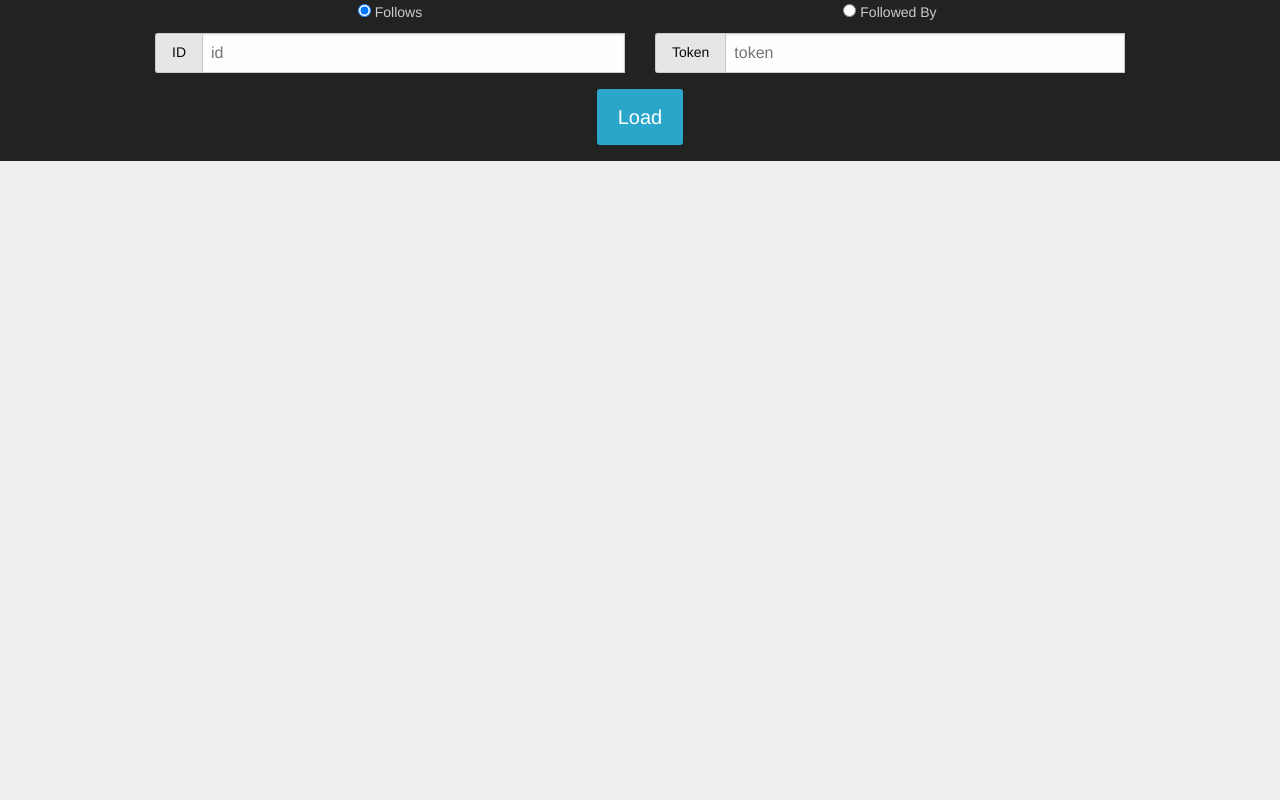
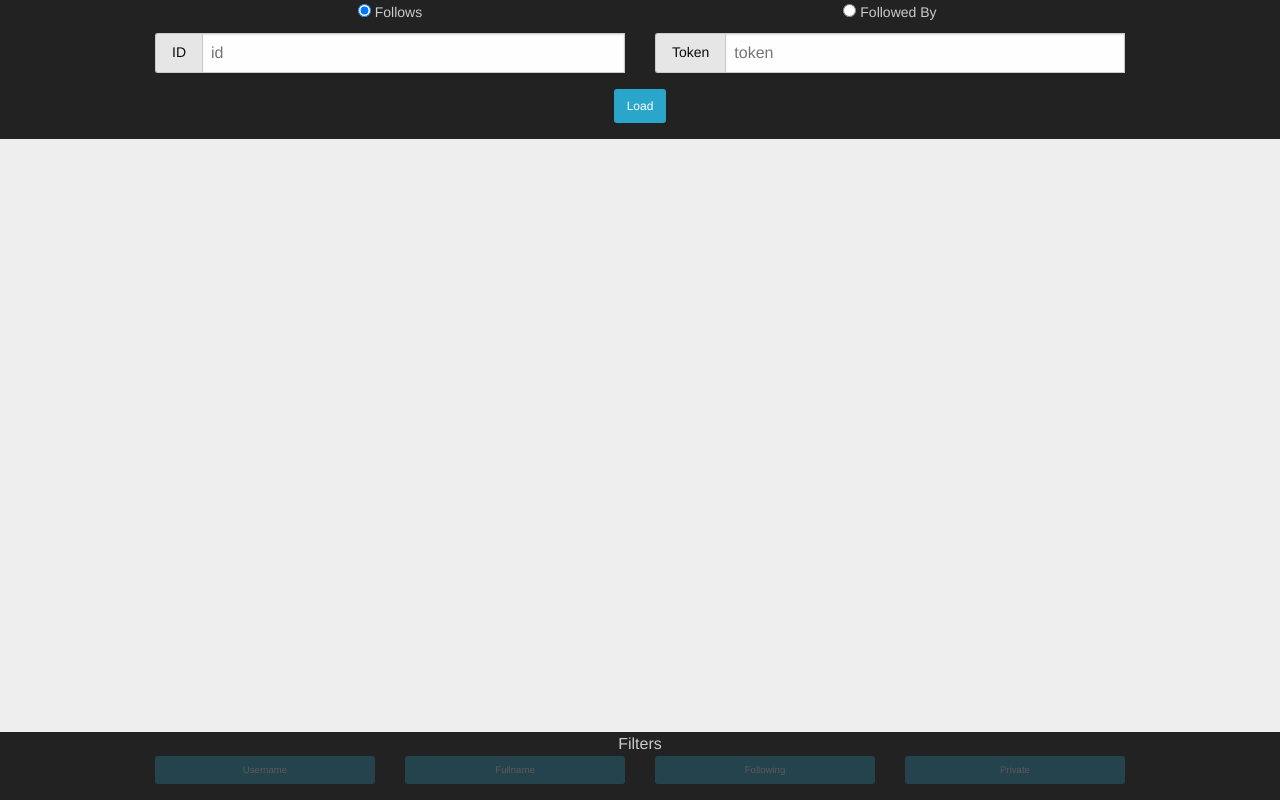
Before and after one commit to OxyDesign/insta-manager, a website: page dist/index.html in a window 1280 px wide. Drawn offline with Linux system fonts and the light colour scheme; files that its build step writes are made by us from their sources.

Commit message:
Sorting + Styles Adjustments + Meta Color

```diff
--- a/src/js/instaManager.js
+++ b/src/js/instaManager.js
@@ -3,14 +3,17 @@ var instaManager = angular.module('instaManager',[]);
 
 instaManager.controller('mainCtrl', ['$scope', '$http', function($scope, $http) {
     var url;
+
+    $scope.usertype = 'follows';
+
+    $scope.data = null;
     $scope.lastPage = false;
-    $scope.usertype = 'follows';
+    $scope.order = false;
+    $scope.reverse = false;
 
     $scope.token = '';
     $scope.id = '';
 
-    $scope.order = 'outgoing_status';
-    $scope.reverse = false;
 
     $scope.sort = function(order){
         $scope.reverse = ($scope.order === order) ? !$scope.reverse : false;
@@ -20,6 +23,8 @@ instaManager.controller('mainCtrl', ['$scope', '$http', function($scope, $http)
     $scope.reset = function(){
         $scope.data = null;
         $scope.lastPage = false;
+        $scope.order = false;
+        $scope.reverse = false;
     };
 
     $scope.load = function(){
--- a/src/sass/style.scss
+++ b/src/sass/style.scss
@@ -26,13 +26,18 @@ a{
         color:#ccc;
     }
 }
+.filter-form{
+    background: #222;
+    color:#ccc;
+    position:fixed;
+    right:0;
+    bottom:0;
+    left:0;
+    z-index: 1;
+    text-align: center;
+}
 .content-row{
-    padding-top:14rem;
-    @media #{$medium} {
-        &{
-            padding-top:11rem;
-        }
-    }
+    padding:10rem 0 5rem;
 }
 .card-wrapper{
     @media #{$medium} {
```
Also changed, not shown: dist/css/style.css, dist/index.html, dist/js/instaManager.min.js.
